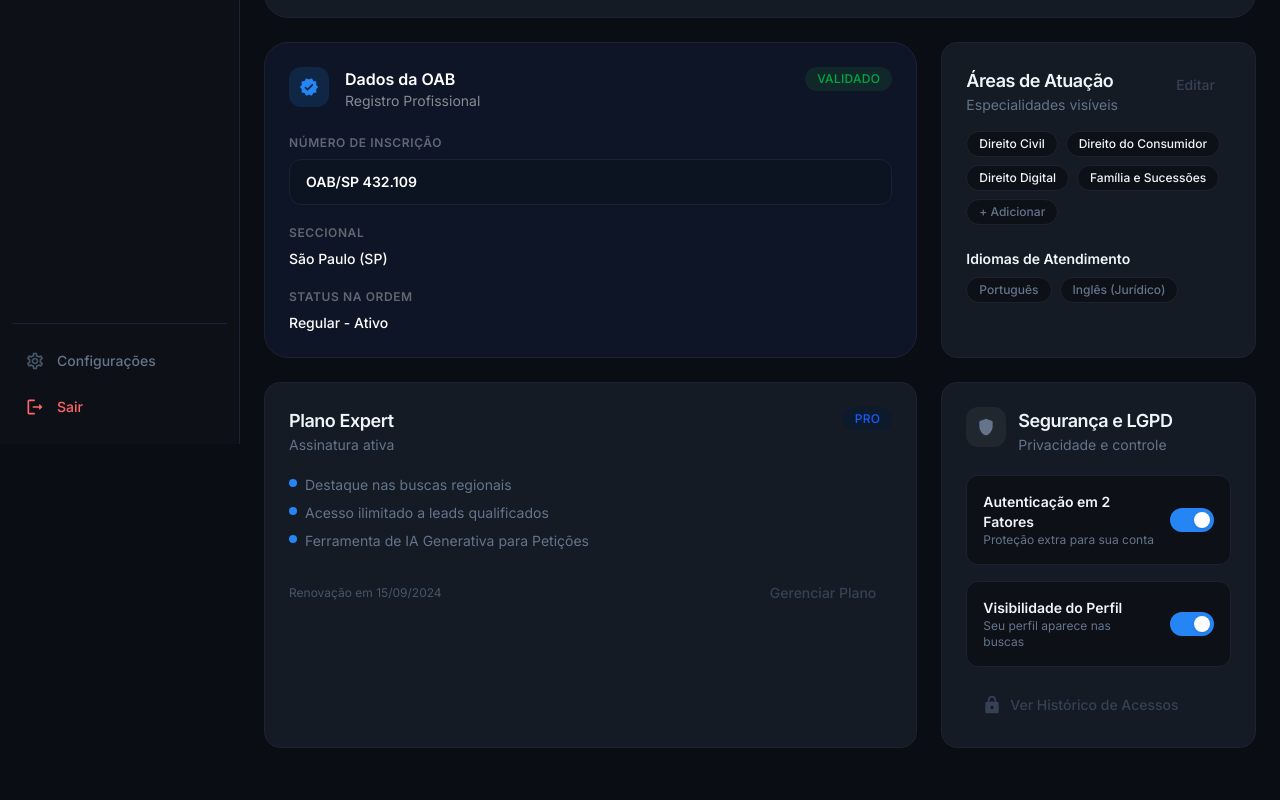
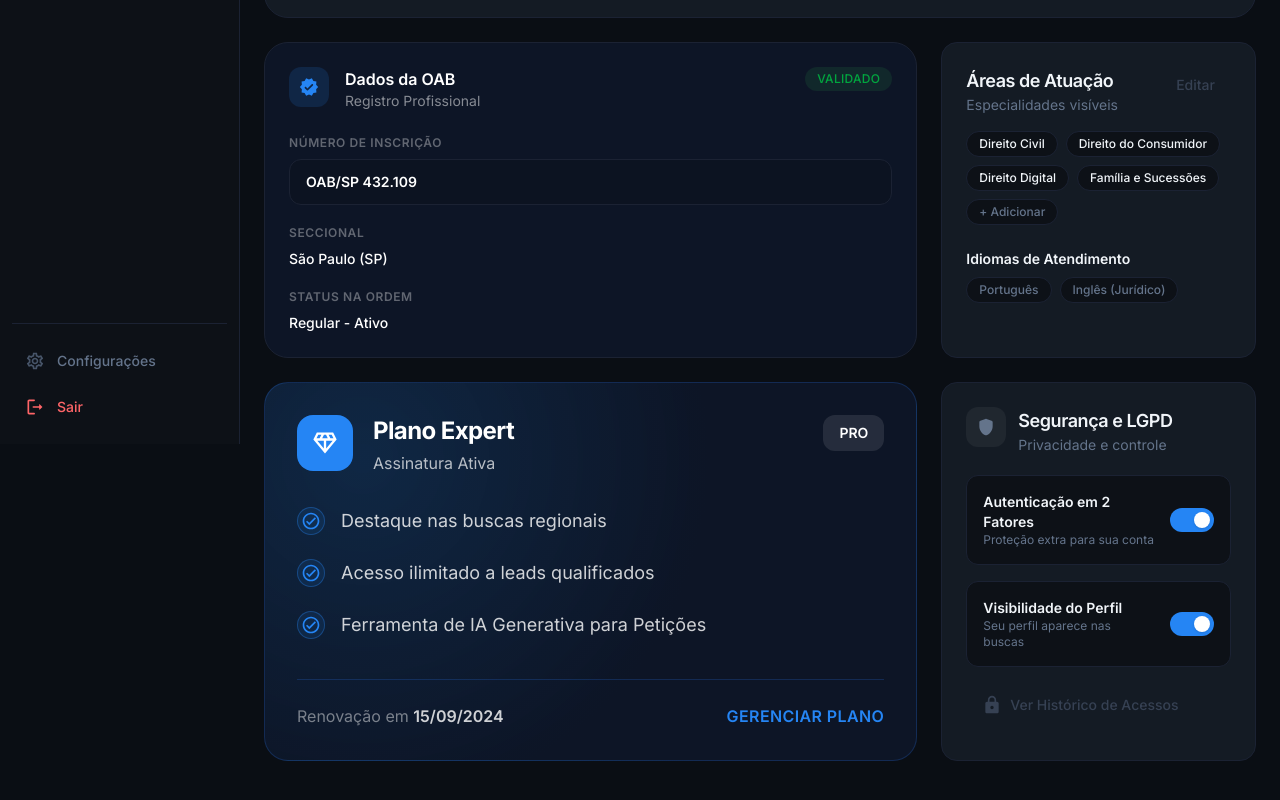
Before and after one commit to VozJusta/VJ.WEB, a Next.js app: page /advogado/dashboard/profile in a window 1280 px wide. Shown: the part 356-1156 px from the top of the page. Built offline with nearby package versions, Linux system fonts and the light colour scheme.

Commit message:
feat(lawyer): adjust profile plan card

```diff
--- a/app/features/advogado/profile/index.tsx
+++ b/app/features/advogado/profile/index.tsx
@@ -8,6 +8,8 @@ import {
   CalendarTodayRounded,
   StarRounded,
   VerifiedRounded,
+  DiamondOutlined,
+  CheckCircleOutlined,
   ShieldRounded,
   VisibilityRounded,
   LockRounded,
@@ -250,35 +252,50 @@ export function LawyerDashboardProfileFeature() {
       </div>
 
       <div className="grid grid-cols-1 gap-6 lg:grid-cols-3">
-        <section className="rounded-2xl border border-(--border-subtle) bg-surface-elevated p-6 lg:col-span-2">
-          <header className="flex items-start justify-between gap-4">
-            <div>
-              <h3 className="text-lg font-semibold tracking-tight text-foreground">
-                {profile.plan.name}
-              </h3>
-              <p className="text-sm text-text-secondary">Assinatura ativa</p>
+        <section className="relative overflow-hidden rounded-3xl border border-blue-500/20 bg-[radial-gradient(circle_at_15%_20%,rgba(37,133,244,0.22)_0%,rgba(13,21,38,1)_55%)] p-8 lg:col-span-2">
+          <header className="flex items-start justify-between gap-6">
+            <div className="flex items-start gap-5">
+              <span className="inline-flex h-14 w-14 items-center justify-center rounded-2xl bg-[#2585F4] text-white">
+                <DiamondOutlined sx={{ fontSize: 28 }} aria-hidden />
+              </span>
+
+              <div className="min-w-0">
+                <h3 className="text-2xl font-bold tracking-tight text-white">
+                  {profile.plan.name}
+                </h3>
+                <p className="mt-1 text-base text-white/70">Assinatura Ativa</p>
+              </div>
             </div>
 
-            <Badge text={profile.plan.status} variant="blue" />
+            <span className="inline-flex items-center justify-center rounded-xl bg-white/10 px-4 py-2 text-sm font-semibold text-white">
+              {profile.plan.status}
+            </span>
           </header>
 
-          <ul className="mt-5 space-y-2 text-sm text-text-secondary">
+          <ul className="mt-8 space-y-6" role="list">
             {profile.plan.benefits.map((benefit) => (
-              <li key={benefit} className="flex items-start gap-2">
-                <span className="mt-1 inline-flex h-2 w-2 rounded-full bg-(--primary)" aria-hidden />
-                <span>{benefit}</span>
+              <li key={benefit} className="flex items-center gap-4">
+                <span className="inline-flex h-7 w-7 items-center justify-center rounded-full border border-[#2585F4]/35 bg-[#2585F4]/10 text-[#2585F4]">
+                  <CheckCircleOutlined sx={{ fontSize: 20 }} aria-hidden />
+                </span>
+                <span className="text-lg text-white/80">{benefit}</span>
               </li>
             ))}
           </ul>
 
-          <div className="mt-6 flex items-center justify-between gap-4">
-            <p className="text-xs text-text-muted">
-              Renovação em {profile.plan.renewal}
+          <div className="mt-10 h-px w-full bg-blue-500/20" aria-hidden="true" />
+
+          <footer className="mt-6 flex flex-col gap-4 sm:flex-row sm:items-center sm:justify-between">
+            <p className="text-base text-white/45">
+              Renovação em <span className="font-semibold text-white/80">{profile.plan.renewal}</span>
             </p>
-            <Button variant="ghost" size="sm" href="/advogado/dashboard/settings">
+            <a
+              href="/advogado/dashboard/settings"
+              className="text-base font-semibold uppercase tracking-wide text-[#2585F4] hover:text-[#2585F4]/80 transition-colors"
+            >
               Gerenciar Plano
-            </Button>
-          </div>
+            </a>
+          </footer>
         </section>
 
         <section className="rounded-2xl border border-(--border-subtle) bg-surface-elevated p-6">
```
